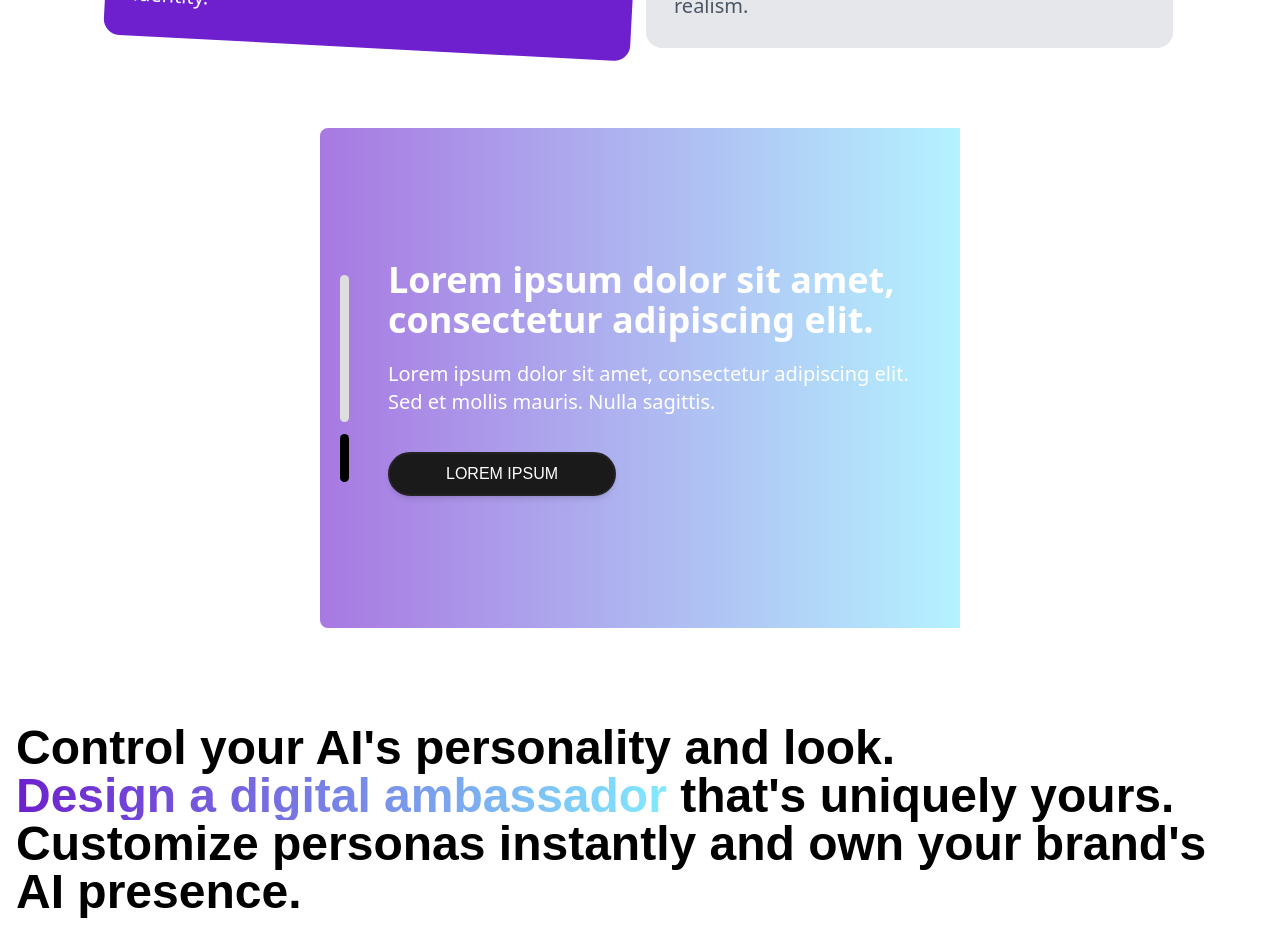
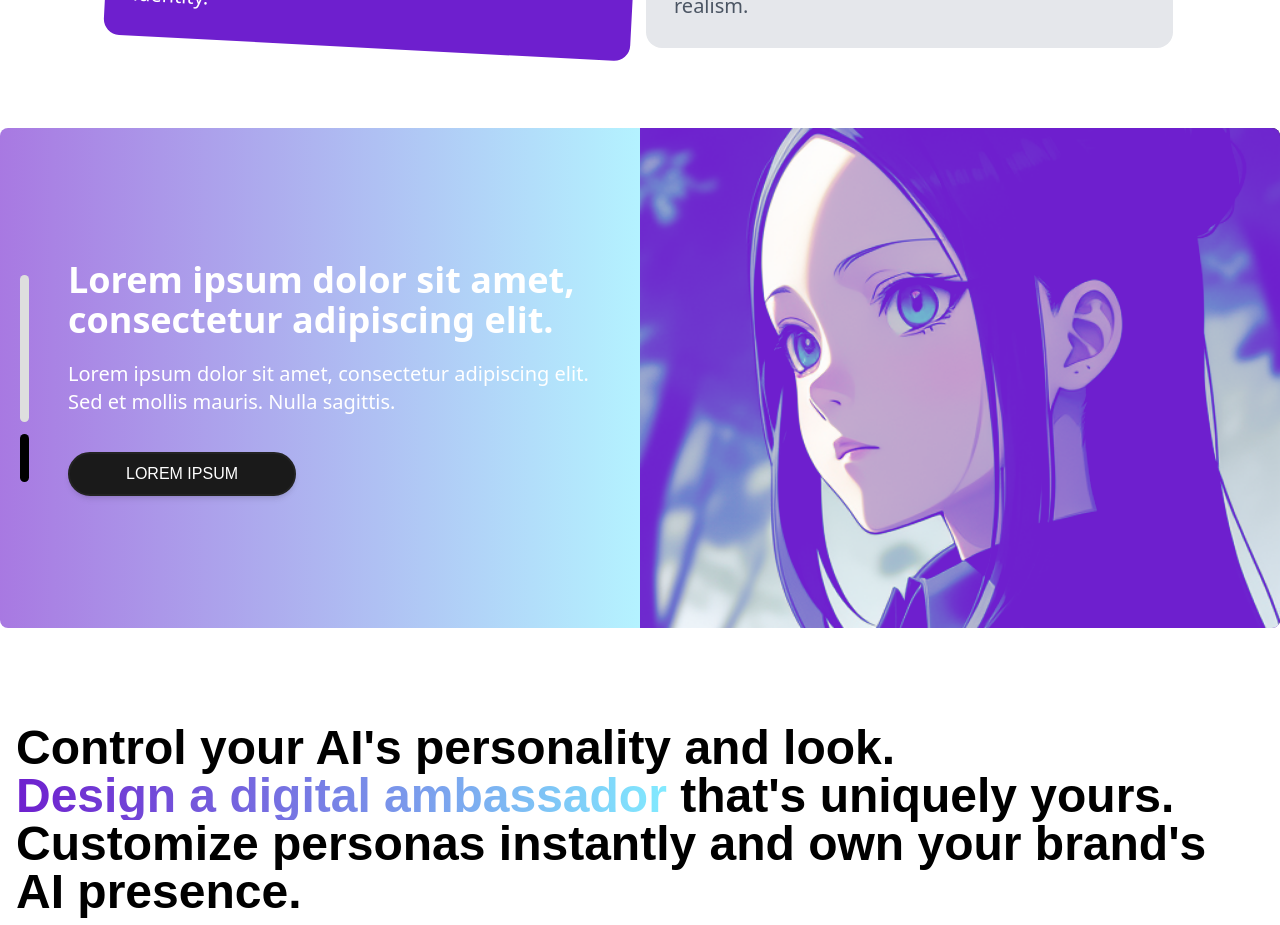
Before and after one commit to guayabadotrun/convolution-landing, a React (Vite) app: page / in a window 1280 px wide. Shown: the part 4160-5085 px from the top of the page. Built offline with nearby package versions, Linux system fonts and the light colour scheme; a web font is replaced by a local one.

Commit message:
Fix block visibility

```diff
--- a/src/components/CustomTabs.tsx
+++ b/src/components/CustomTabs.tsx
@@ -100,7 +100,7 @@ const CustomTabs: React.FC<Props> = ({ title, subtitle, tabs }) => {
         </div>
 
         {/* Mitad Derecha: Imagen fija con máscara */}
-        <div className="md:absolute hidden w-full md:w-1/2 md:relative h-[100%] top-0 md:h-[70vh] max-h-[500px]">
+        <div className="md:absolute md:block hidden w-full md:w-1/2 md:relative h-[100%] top-0 md:h-[70vh] max-h-[500px]">
           <img
             src={tabs[activeTab].image}
             alt="Tab Image"
```
